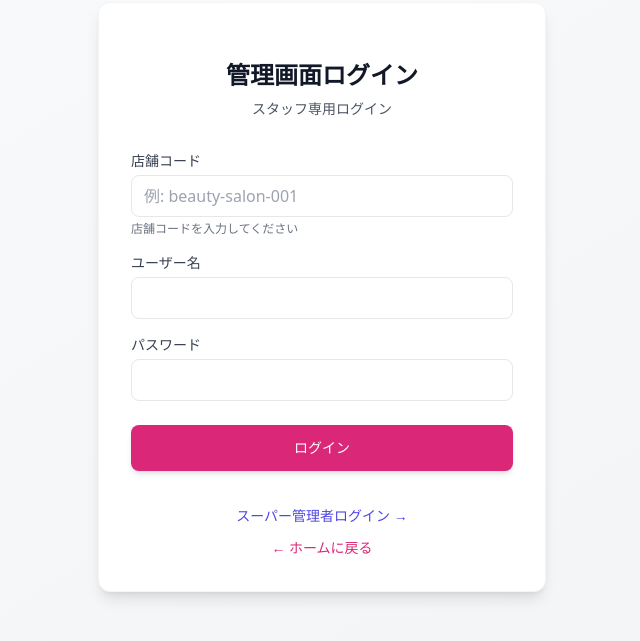
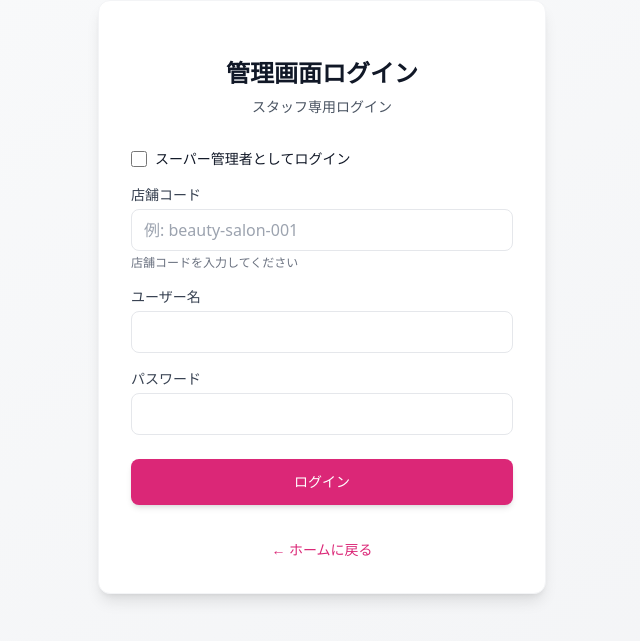
Before and after one commit to takasakimo/beauty-salon-line-bot, a Next.js app: page /admin/login in a window 1280 px wide. Shown: the part 103-744 px from the top of the page, without its empty margins (318-958 px from the left). Built offline with nearby package versions, Linux system fonts and the light colour scheme.

Commit message:
店舗管理ログインページからスーパー管理者としてもログインできるように改善

```diff
--- a/app/admin/login/page.tsx
+++ b/app/admin/login/page.tsx
@@ -8,6 +8,7 @@ export default function AdminLogin() {
   const [username, setUsername] = useState('');
   const [password, setPassword] = useState('');
   const [tenantCode, setTenantCode] = useState('');
+  const [isSuperAdmin, setIsSuperAdmin] = useState(false);
   const [loading, setLoading] = useState(false);
   const [error, setError] = useState('');
 
@@ -21,8 +22,15 @@ export default function AdminLogin() {
     const trimmedPassword = password.trim();
     const trimmedTenantCode = tenantCode.trim();
 
-    if (!trimmedUsername || !trimmedPassword || !trimmedTenantCode) {
-      setError('すべての項目を入力してください');
+    if (!trimmedUsername || !trimmedPassword) {
+      setError('ユーザー名とパスワードを入力してください');
+      setLoading(false);
+      return;
+    }
+
+    // スーパー管理者でない場合、店舗コードが必要
+    if (!isSuperAdmin && !trimmedTenantCode) {
+      setError('店舗コードを入力してください');
       setLoading(false);
       return;
     }
@@ -37,7 +45,8 @@ export default function AdminLogin() {
         body: JSON.stringify({
           username: trimmedUsername,
           password: trimmedPassword,
-          tenantCode: trimmedTenantCode,
+          tenantCode: isSuperAdmin ? '' : trimmedTenantCode,
+          isSuperAdmin: isSuperAdmin,
         }),
       });
 
@@ -50,7 +59,12 @@ export default function AdminLogin() {
       console.log('ログイン結果:', result);
 
       if (result.success) {
+        // スーパー管理者の場合はスーパー管理者ダッシュボードへ、それ以外は店舗管理者ダッシュボードへ
+        if (result.isSuperAdmin) {
+          router.push('/super-admin/dashboard');
+        } else {
           router.push('/admin/dashboard');
+        }
       } else {
         setError(result.error || 'ログインに失敗しました');
       }
@@ -80,6 +94,25 @@ export default function AdminLogin() {
             </div>
           )}
           <div className="space-y-4">
+            <div className="flex items-center">
+              <input
+                id="isSuperAdmin"
+                type="checkbox"
+                checked={isSuperAdmin}
+                onChange={(e) => {
+                  setIsSuperAdmin(e.target.checked);
+                  if (e.target.checked) {
+                    setTenantCode('');
+                  }
+                }}
+                className="h-4 w-4 text-indigo-600 focus:ring-indigo-500 border-gray-300 rounded"
+                disabled={loading}
+              />
+              <label htmlFor="isSuperAdmin" className="ml-2 block text-sm text-gray-900">
+                スーパー管理者としてログイン
+              </label>
+            </div>
+            {!isSuperAdmin && (
               <div>
                 <label htmlFor="tenantCode" className="block text-sm font-medium text-gray-700">
                   店舗コード
@@ -87,17 +120,18 @@ export default function AdminLogin() {
                 <input
                   id="tenantCode"
                   type="text"
-                required
+                  required={!isSuperAdmin}
                   value={tenantCode}
                   onChange={(e) => setTenantCode(e.target.value)}
                   placeholder="例: beauty-salon-001"
                   className="mt-1 block w-full px-3 py-2 border border-gray-200 rounded-lg focus:outline-none focus:ring-2 focus:ring-pink-500 focus:border-transparent transition-all"
-                disabled={loading}
+                  disabled={loading || isSuperAdmin}
                 />
                 <p className="mt-1 text-xs text-gray-500">
                   店舗コードを入力してください
                 </p>
               </div>
+            )}
             <div>
               <label htmlFor="username" className="block text-sm font-medium text-gray-700">
                 ユーザー名
@@ -137,19 +171,12 @@ export default function AdminLogin() {
             </button>
           </div>
         </form>
-        <div className="text-center space-y-2">
-          <div>
-            <a href="/super-admin/login" className="text-sm text-indigo-600 hover:text-indigo-700">
-              スーパー管理者ログイン →
-            </a>
-          </div>
-          <div>
+        <div className="text-center">
           <a href="/" className="text-sm text-pink-600 hover:text-pink-700">
             ← ホームに戻る
           </a>
         </div>
       </div>
     </div>
-    </div>
   );
 }
--- a/app/api/admin/login/route.ts
+++ b/app/api/admin/login/route.ts
@@ -1,12 +1,12 @@
 import { NextRequest, NextResponse } from 'next/server';
-import { authenticateAdmin } from '@/lib/auth';
+import { authenticateAdmin, authenticateSuperAdmin } from '@/lib/auth';
 
 export const dynamic = 'force-dynamic';
 
 export async function POST(request: NextRequest) {
   try {
     const body = await request.json();
-    let { username, password, tenantCode } = body;
+    let { username, password, tenantCode, isSuperAdmin } = body;
 
     // 入力値のトリム処理
     username = username?.trim() || '';
@@ -21,6 +21,42 @@ export async function POST(request: NextRequest) {
       );
     }
 
+    // スーパー管理者としてログインする場合
+    if (isSuperAdmin || !tenantCode) {
+      const result = await authenticateSuperAdmin(username, password);
+
+      if (!result.success) {
+        console.error('スーパー管理者認証失敗:', {
+          username,
+          error: result.error
+        });
+        return NextResponse.json(
+          { success: false, error: result.error || 'ログインに失敗しました' },
+          { status: 401 }
+        );
+      }
+
+      // セッションクッキーを設定
+      const response = NextResponse.json({
+        success: true,
+        isSuperAdmin: true,
+        superAdminName: result.superAdmin?.fullName
+      });
+
+      if (result.sessionToken) {
+        response.cookies.set('session_token', result.sessionToken, {
+          httpOnly: true,
+          secure: process.env.NODE_ENV === 'production',
+          sameSite: 'lax',
+          maxAge: 60 * 60 * 24 * 7, // 7日間
+          path: '/'
+        });
+      }
+
+      return response;
+    }
+
+    // 店舗管理者としてログインする場合
     if (!tenantCode) {
       return NextResponse.json(
         { success: false, error: '店舗コードを入力してください' },
@@ -45,6 +81,7 @@ export async function POST(request: NextRequest) {
     // セッションクッキーを設定
     const response = NextResponse.json({
       success: true,
+      isSuperAdmin: false,
       adminName: result.admin?.fullName,
       tenantName: result.tenant?.salonName,
       role: result.admin?.role
```
Lines whose indentation alone changed are shown as unchanged.
